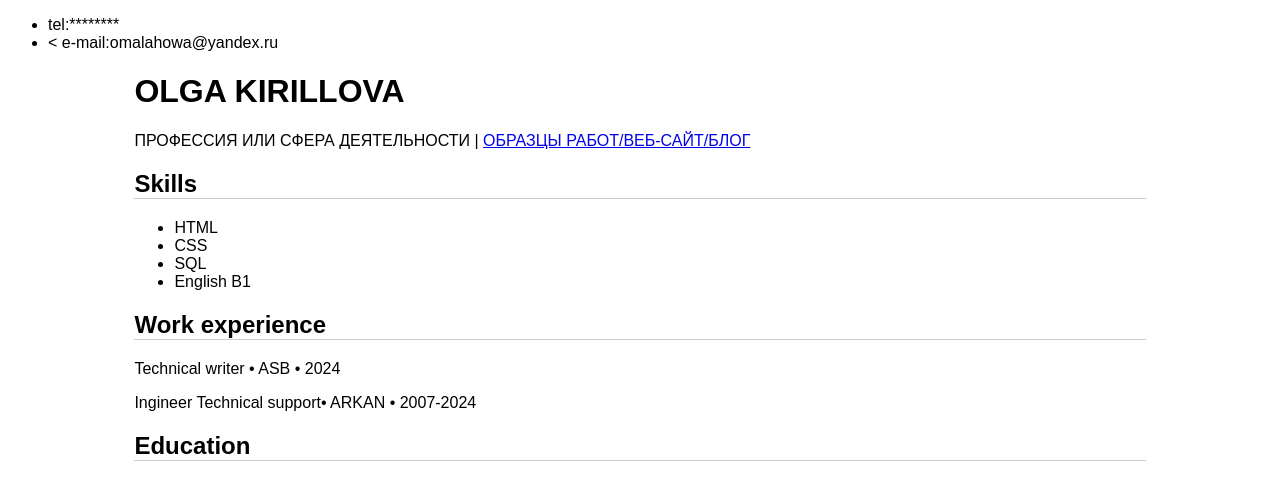
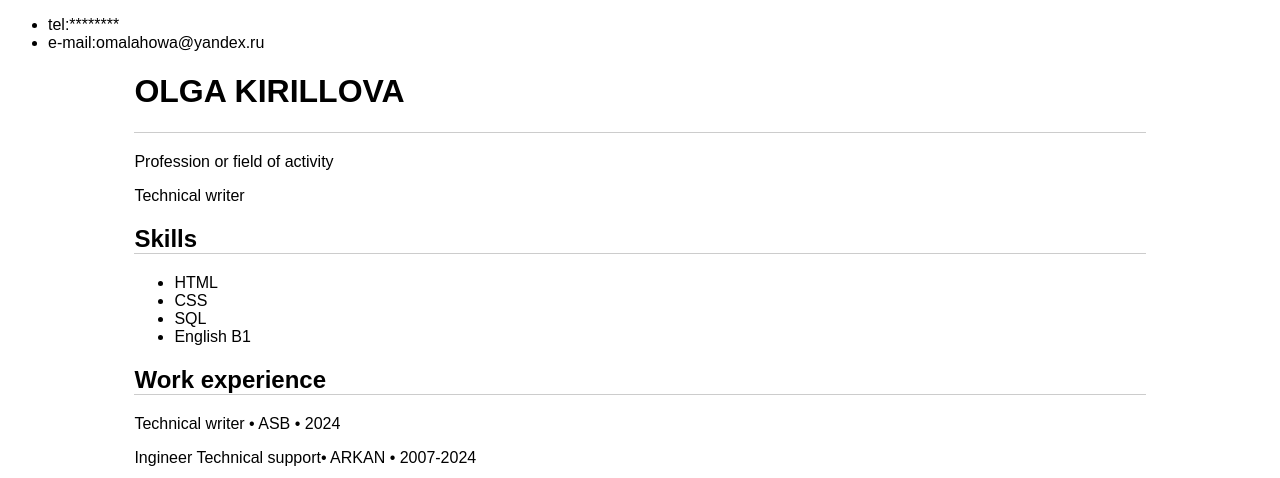
Before and after one commit to Olga-startup/rsschool-cv, a plain HTML site: page index.html in a window 1280 px wide. Shown: the top 478 px of the page. Drawn offline with Linux system fonts and the light colour scheme.

Commit message:
feat; add p Update index.html

```diff
--- a/index.html
+++ b/index.html
@@ -18,13 +18,15 @@
     <nav>
 <ul>
      <li>tel:********</li>
-       <li>< e-mail:omalahowa@yandex.ru</li>
+       <li>e-mail:omalahowa@yandex.ru</li>
 </ul>
     </nav>
     <div class="container">
         <header>
             <h1>OLGA KIRILLOVA</h1>
-            <p>ПРОФЕССИЯ ИЛИ СФЕРА ДЕЯТЕЛЬНОСТИ | <a href="ССЫЛКА">ОБРАЗЦЫ РАБОТ/ВЕБ-САЙТ/БЛОГ</a></p>
+            <p><h2></h2>Profession or field of activity</h2></p>
+		<p>Technical writer</p>
+
         </header>
         <section class="skills">
             <h2>Skills</h2>
```
